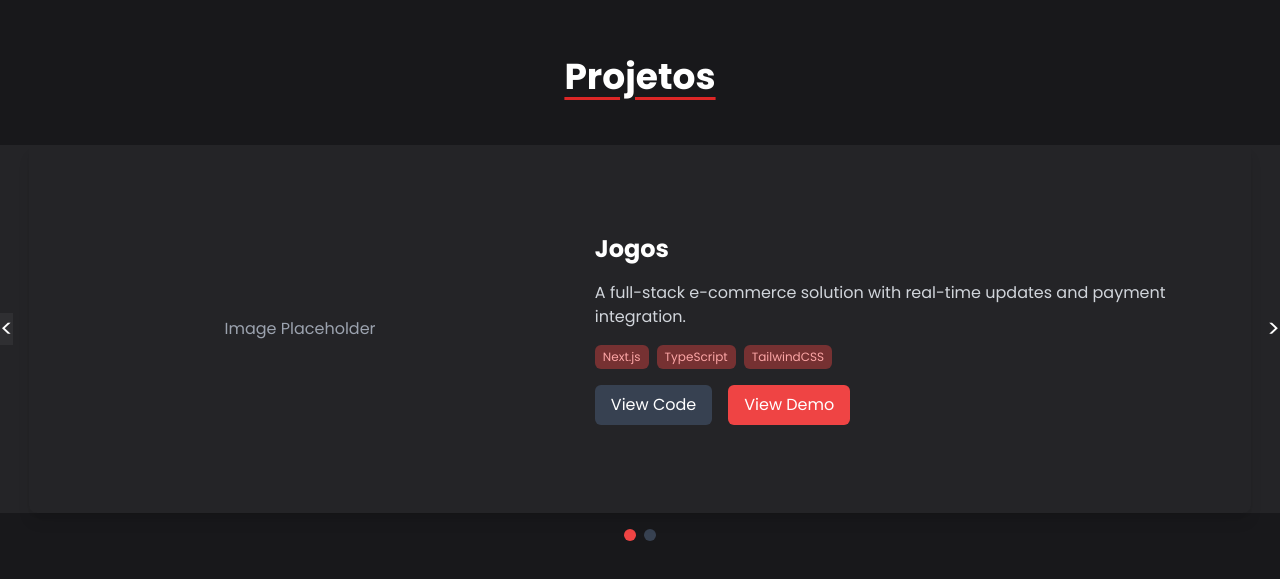
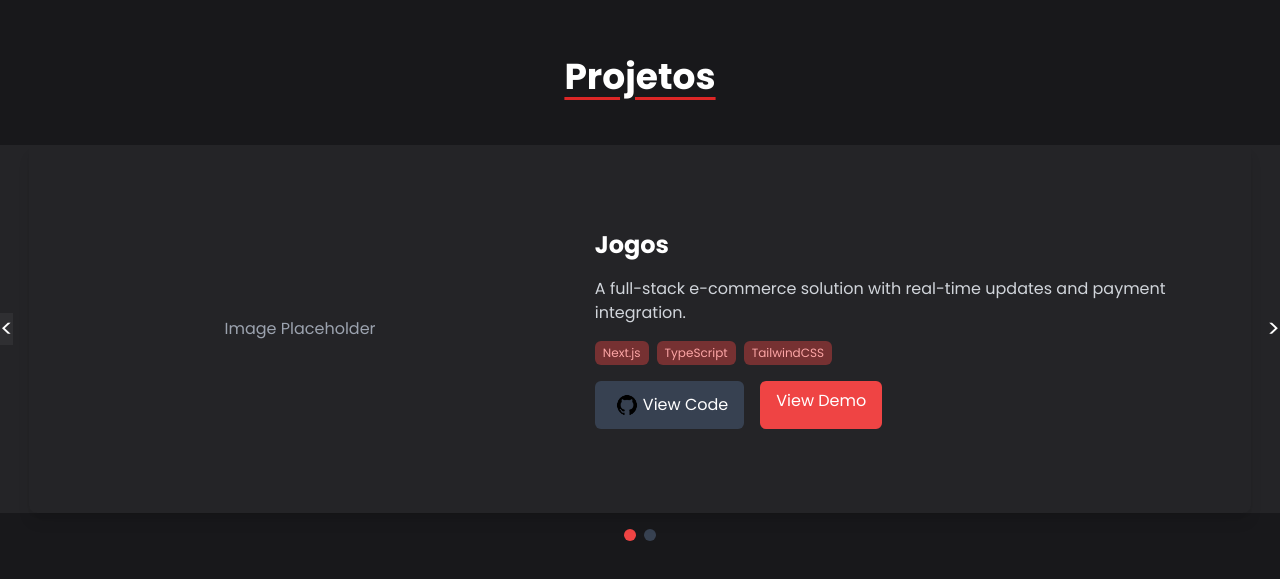
Before and after one commit to Daischi/portfolio, a React (Vite) app: page / in a window 1280 px wide. Shown: the part 2513-3092 px from the top of the page. Built offline with nearby package versions, Linux system fonts and the light colour scheme.

Commit message:
adicionando o botao do git na aba projetos

```diff
--- a/src/Home.jsx
+++ b/src/Home.jsx
@@ -3,6 +3,8 @@ import { motion, AnimatePresence } from "framer-motion"
 import { Sun, Moon, Github, Linkedin, Phone } from "lucide-react"
 import AOS from "aos"
 import "aos/dist/aos.css"
+import Foto from "./assets/github.png"
+
 
 const projects = [
   {
@@ -58,6 +60,9 @@ const skillCategories = [
 ]
 
 // Social Icons Component
+
+
+
 function SocialIcons() {
   const socialLinks = [
     {
@@ -79,6 +84,7 @@ function SocialIcons() {
       color: "hover:text-[#A12F2F]",
     },
   ]
+
 
 
 
@@ -376,7 +382,8 @@ export default function Home() {
                 href={projects[currentIndex].codeLink}
                 className="bg-gray-700 text-white px-4 py-2 rounded-md hover:opacity-75 transition"
               >
-               View Code
+                <div className="flex justify-center items-center"> <img className="h-8" src={Foto} alt="" />View Code</div>
+
               </a>
               <a
                 href={projects[currentIndex].demoLink}
```
Also changed, not shown: src/assets/github.png.
